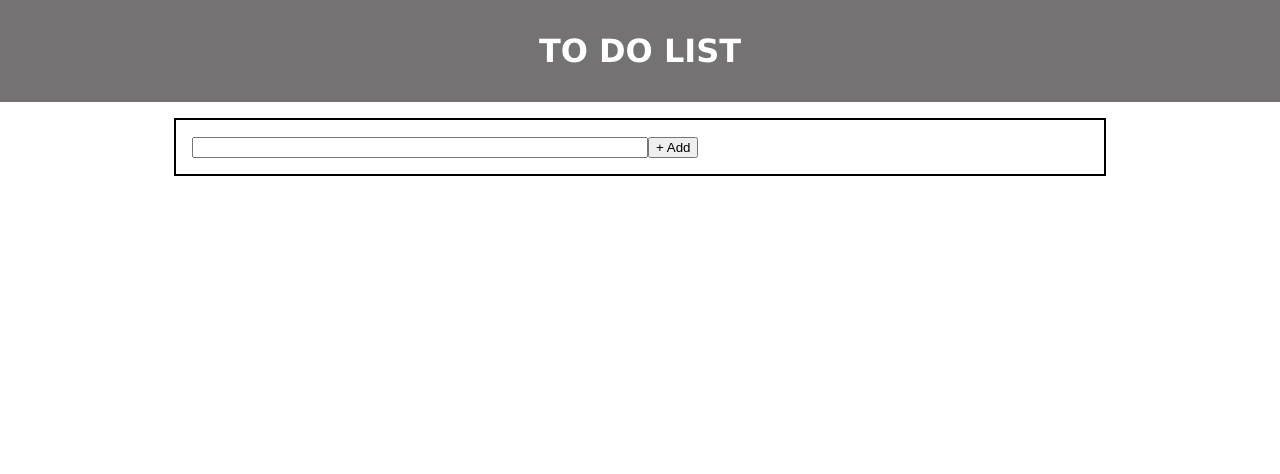
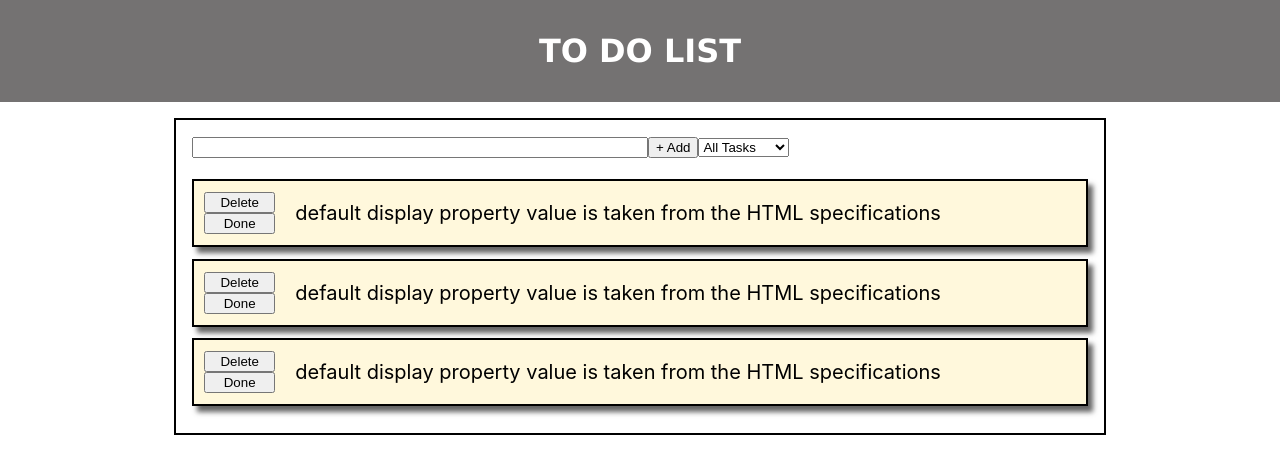
Before and after one commit to pahadi-guy/todoList, a React (Create React App) app: page / in a window 1280 px wide. Shown: the top 474 px of the page. Built offline with nearby package versions, Linux system fonts and the light colour scheme.

Commit message:
DropDown

```diff
--- a/src/App.css
+++ b/src/App.css
@@ -21,7 +21,8 @@ header{
 
 }
 
-.item-container li{
+
+container{
 margin: 1rem 0;
 
 padding: 0.4rem 0;
@@ -29,7 +30,35 @@ padding: 0.4rem 0;
 
 .strike{
   text-decoration: line-through;
+  padding: 0.4rem;
+  border-radius: 30px;
+  font-weight: bolder;
+  background-color: rgb(255, 211, 211);
+
 }
 .button-container{
-  display: inline;
+  display: flex;
+  flex-direction: column;
+  width: 08%;
+  padding-right: 20px;
+  margin-left: 10px;
+
 }
+
+
+.item-container{
+  display: flex;
+  flex-direction: row;
+align-items: center;
+border: black 2px solid;
+margin: 0.7rem 0;
+font-size: 20px;
+-webkit-box-shadow: 5px 6px 5px 0px rgba(50, 50, 50, 0.75);
+-moz-box-shadow:    5px 6px 5px 0px rgba(50, 50, 50, 0.75);
+box-shadow:         5px 6px 5px 0px rgba(50, 50, 50, 0.75);
+background-color: cornsilk;
+
+transition: all .2s ease-in-out;
+}
+
+.item-container:hover { transform: scale(1.1); }
--- a/src/App.js
+++ b/src/App.js
@@ -2,21 +2,42 @@ import React, { useState } from "react"
 import { v4 as uuidv4 } from "uuid"
 import "./App.css"
 import Items from "./Items"
-
+import SelectValue from "./selectitem"
 const itemName = "itemName"
 const buttonText = "+ Add"
+const initialItems = [
+  {
+    item: "default display property value is taken from the HTML specifications",
+    id: uuidv4(),
+    isDone: false,
+  },
+  {
+    item: "default display property value is taken from the HTML specifications",
+    id: uuidv4(),
+    isDone: false,
+  },
+  {
+    item: "default display property value is taken from the HTML specifications",
+    id: uuidv4(),
+    isDone: false,
+  },
+]
 
 function App() {
-  const [items, setItems] = useState([])
+  const [items, setItems] = useState(initialItems)
   const [currentItem, setCurrentItem] = useState("")
   const [strike, setStrike] = useState({})
+  const [selectedValue, SetSelectedValue] = useState("")
 
   const handleChange = (event) => {
     setCurrentItem(event.target.value)
   }
 
   const handleAddClick = () => {
-    setItems((preItem) => [...preItem, { item: currentItem, id: uuidv4() }])
+    setItems((preItem) => [
+      ...preItem,
+      { item: currentItem, id: uuidv4(), isDone: false },
+    ])
     setCurrentItem("")
   }
 
@@ -25,12 +46,21 @@ function App() {
       console.log("idx not found.")
       return
     }
+
+    //Strike by updating value inside object
+
+    //const index = items.findIndex((x) => x.id === itemId)
+    items.map((items) =>
+      items.id === itemId ? { ...items, isDone: !items.isDone } : Object
+    )
+
+    // Strike Using State
     const tempStrike = { ...strike }
     const doneStatus = tempStrike[itemId]
     tempStrike[itemId] = !doneStatus
 
     setStrike(tempStrike)
-    console.log("TempStrike", tempStrike)
+    //console.log("TempStrike", tempStrike)
   }
 
   const handleDelete = (idx) => {
@@ -46,11 +76,16 @@ function App() {
       <div className="notes-container">
         <input name={itemName} value={currentItem} onChange={handleChange} />
         <button onClick={handleAddClick}>{buttonText}</button>
+        <SelectValue
+          selectedValue={selectedValue}
+          SetSelectedValue={SetSelectedValue}
+        />
         <Items
           handleDelete={handleDelete}
           handleDone={handleDone}
           items={items}
           strike={strike}
+          selectedValue={selectedValue}
         />
       </div>
     </div>
--- a/src/Items.js
+++ b/src/Items.js
@@ -2,23 +2,28 @@ import React from "react"
 import { v4 as uuidv4 } from "uuid"
 
 function Items(props) {
-  console.log("props ", props)
-  const { items, strike, handleDelete, handleDone } = props
+  //console.log("props ", props)
+  const { items, strike, selectedValue, handleDelete, handleDone } = props
+
+  const tempitems = [...items]
+  console.log(tempitems)
 
   return (
-    <div className="item-container">
+    <div className="container">
       {items &&
         [...items].map((value) => {
           const key = uuidv4()
-          const { item, id: itemId } = value
+          const { item, id: itemId, isDone } = value
           return (
-            <div key={key}>
+            <div className="item-container" key={key}>
               <div className="button-container">
                 <button onClick={() => handleDelete(itemId)}>Delete</button>
-                <button onClick={() => handleDone(itemId)}>Done</button>
+                <button onClick={() => handleDone(itemId)}>
+                  {strike[itemId] ? "Undone" : "Done"}
+                </button>
               </div>
-              <p className={strike[itemId] ? "strike" : ""}>
-                {item} {itemId}
+              <p className={isDone ? "strike" : ""}>
+                {item} {isDone}
               </p>
             </div>
           )
--- /dev/null
+++ b/src/selectitem.js
@@ -0,0 +1,22 @@
+import React from "react"
+
+const SelectValue = (props) => {
+  const { selectedValue, SetSelectedValue } = props
+
+  return (
+    <>
+      <select
+        value={selectedValue}
+        onChange={(event) => {
+          SetSelectedValue(event.target.value)
+        }}
+      >
+        <option value="All">All Tasks</option>
+        <option value="Completed">Completed</option>
+        <option value="Progress">In Progress</option>
+      </select>
+      <h1>{selectedValue}</h1>
+    </>
+  )
+}
+export default SelectValue
```
Also changed, not shown: src/testpage.js (deleted, +0 -13 lines).
